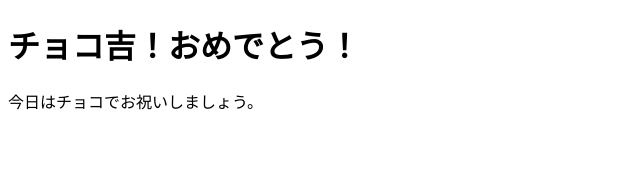
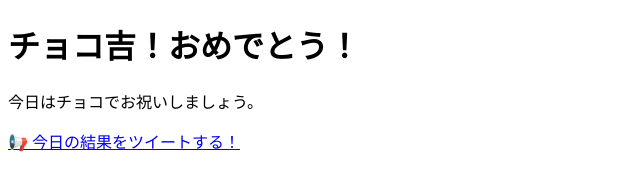
Before and after one commit to mitchy-wakuwaku/omikuji, a plain HTML site: page chocolate.html in a window 1280 px wide. Shown: the whole page, without its empty margins (0-640 px from the left). Drawn offline with Linux system fonts and the light colour scheme.

Commit message:
Update chocolate.html

```diff
--- a/chocolate.html
+++ b/chocolate.html
@@ -7,5 +7,13 @@
 <body>
   <h1>チョコ吉！おめでとう！</h1>
   <p>今日はチョコでお祝いしましょう。</p>
+
+  <!-- ツイートボタン -->
+  <a href="https://twitter.com/intent/tweet?text=🎉チョコ吉！おめでとう！🍫%0A今日はチョコでお祝いしましょう✨%0A%0A#3時のアイデア"
+  target="_blank"
+  rel="noopener noreferrer">
+    📢 今日の結果をツイートする！
+  </a>
+
 </body>
 </html>
```
